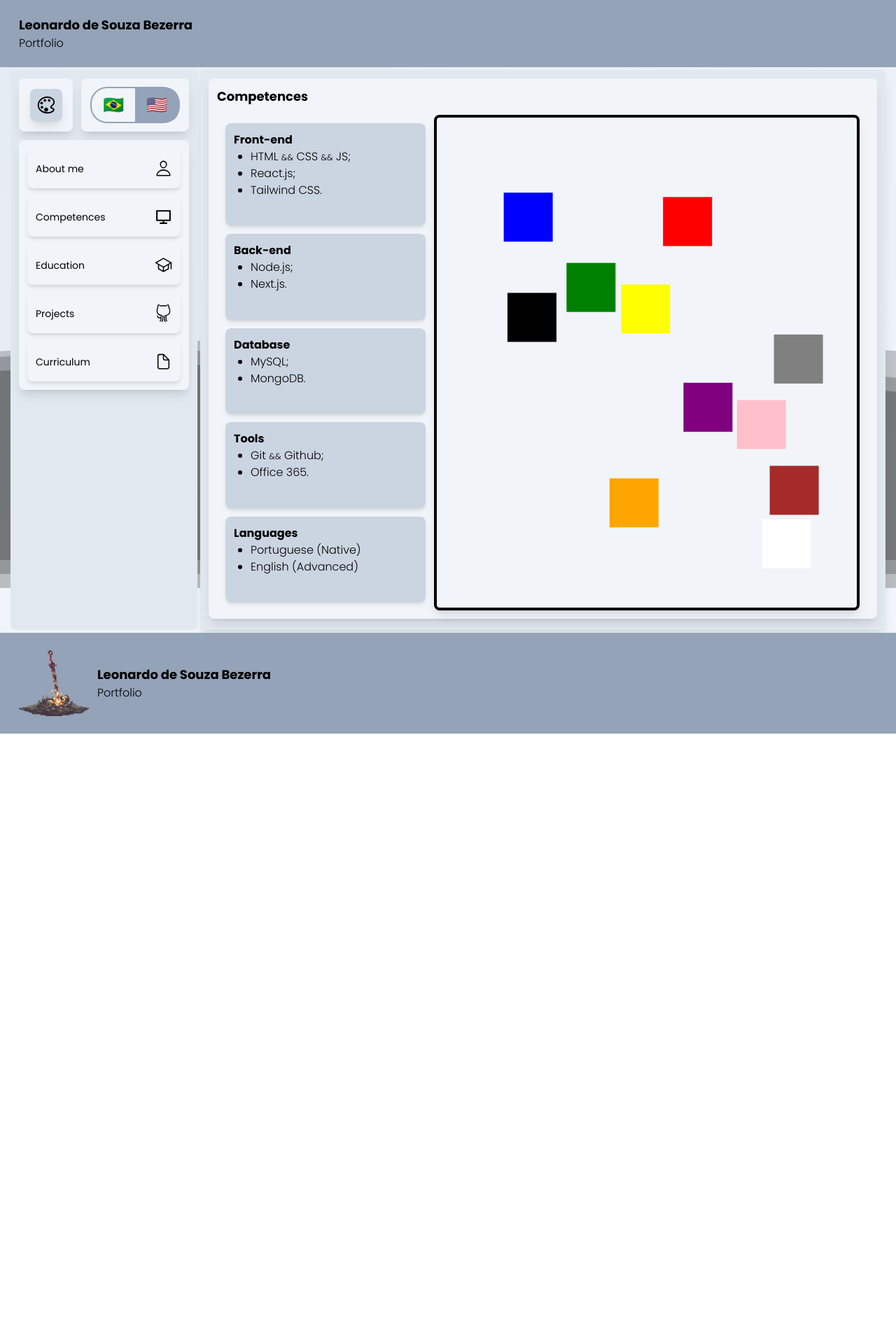
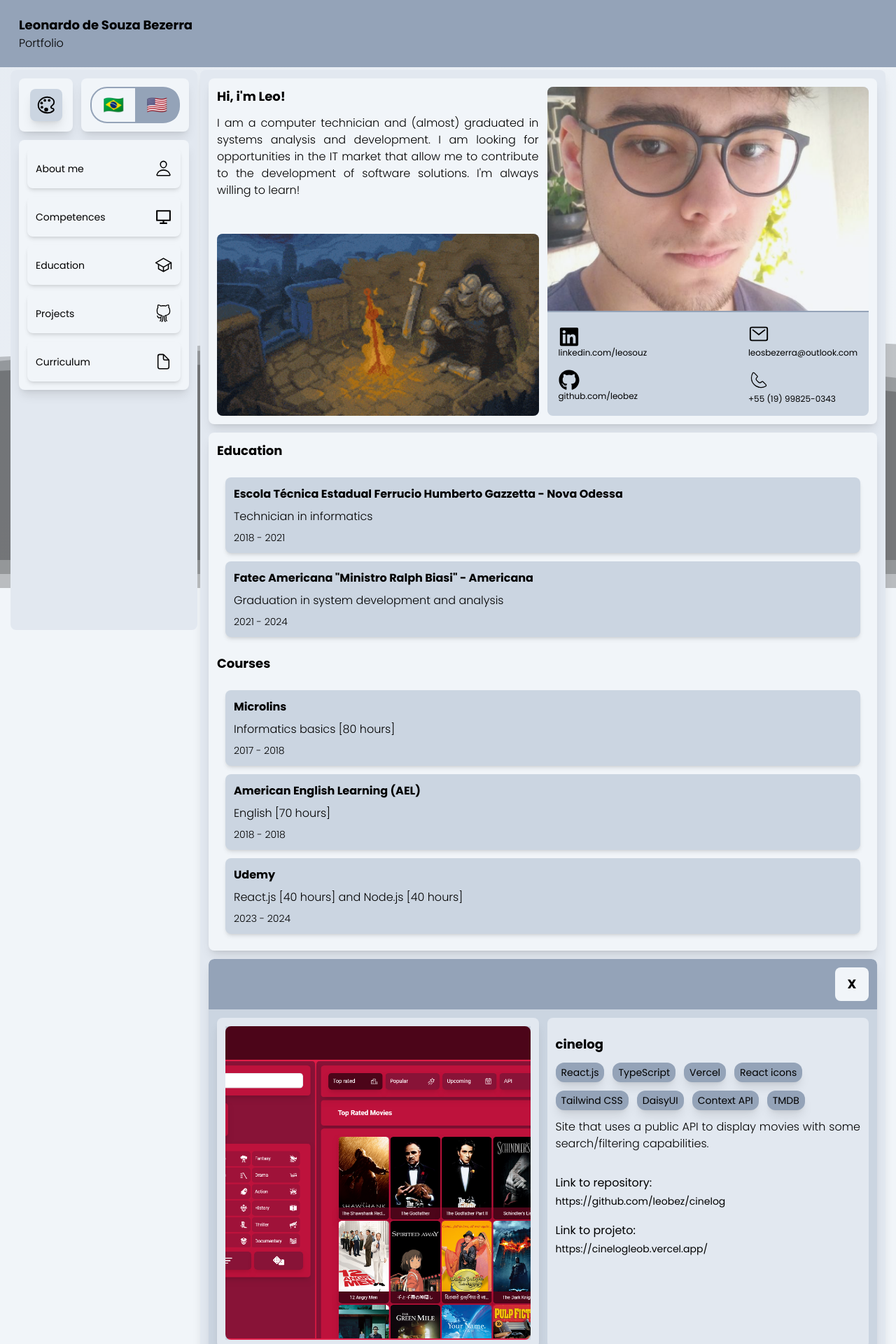
Before and after one commit to leobez/personal, a Next.js app: page /en in a window 1280 px wide. Shown: the top 1920 px of the page at 70% size. Before the commit the page ends 1048 px from the top, so only its background shows below. Built offline with nearby package versions, Linux system fonts and the light colour scheme; what tailwindcss-animated would draw is missing.

Commit message:
some tests with framer motion

```diff
--- a/app/[locale]/page.tsx
+++ b/app/[locale]/page.tsx
@@ -11,29 +11,29 @@ export default function Home() {
   return (
     <div className="bg-color02 p-3 rounded-lg shadow-lg min-h-screen flex flex-col gap-3">
 
-{/* <div>
+      <div>
         <AboutMe/>
+      </div>
+
+{/*       <div>
+        <Competences/>
       </div> */}
 
       <div>
-        <Competences/>
+        <Education/>
       </div>
-
-{/*       <div>
-        <Education/>
-      </div> */}
 
 {/*       <div>
         <Experience/>
       </div> */}
 
-{/*       <div>
+      <div>
         <ProjectsEntry/>
-      </div> */}
+      </div>
 
-{/*       <div>
+      <div>
         <Curriculum/>
-      </div> */}
+      </div>
 
 {/*       <div>
         <Contact/>
--- a/app/globals.css
+++ b/app/globals.css
@@ -272,6 +272,24 @@
 
 }
 
+/* overlay animation */
+.overlay_in {
+  animation: scaleInO 100ms ease-in forwards;
+}
+
+@keyframes scaleInO {
+
+  0% {
+    opacity: 0;
+    scale: 0;
+  }
+
+  100% {
+    opacity: 50%;
+    scale: 1;
+  }
+}
+
 /* Projects animation */
 .projects_details_in {
   animation: scaleIn 200ms ease-in forwards;
--- a/components/Overlay.tsx
+++ b/components/Overlay.tsx
@@ -11,6 +11,6 @@ export default function Overlay() {
     }
 
     return (
-        <div className="xl:hidden hidden h-screen w-full fixed top-0 left-0 bg-color02 opacity-50 z-20" id="overlay" onClick={handleClick}/>
+        <div className="xl:hidden hidden h-screen w-full fixed top-0 left-0 bg-color02 z-20 overlay_in" id="overlay" onClick={handleClick}/>
     )
 }
--- a/components/home/Curriculum.tsx
+++ b/components/home/Curriculum.tsx
@@ -28,8 +28,6 @@ export default function Curriculum() {
 
             </div>
 
-
-
         </section>
     )
 }
```
